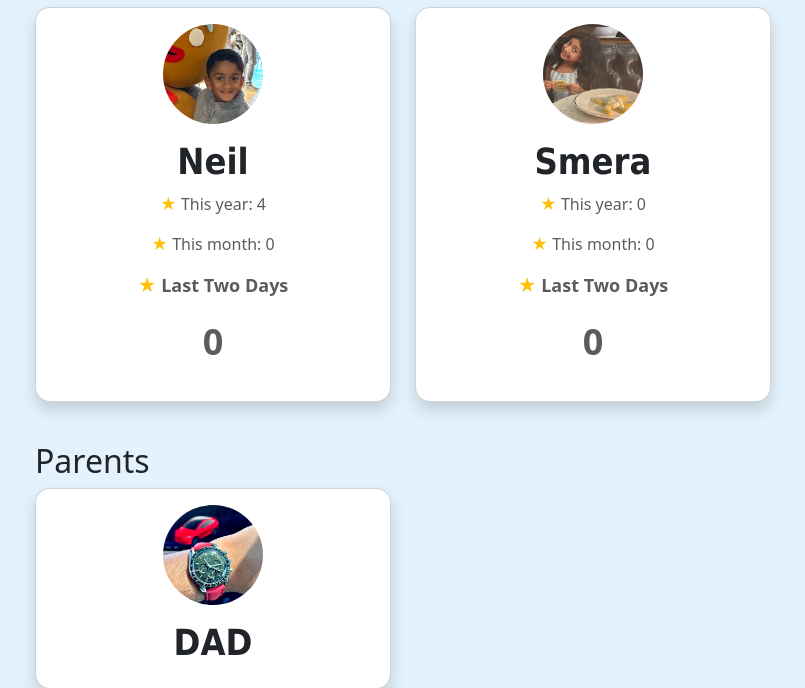
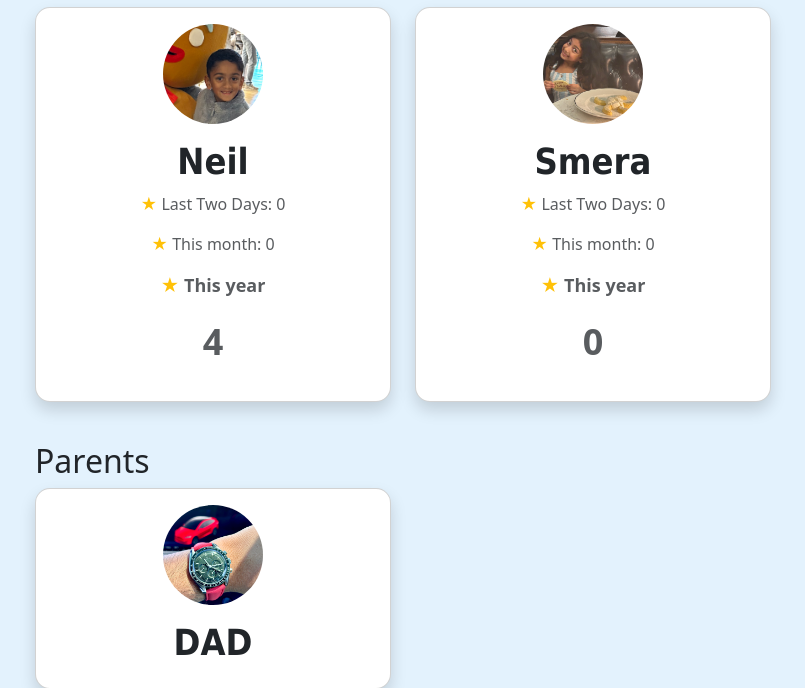
Before and after one commit to nash34/tasks-app, a Flask app: page / in a window 1280 px wide. Shown: the part 135-823 px from the top of the page, without its empty margins (47-852 px from the left). Run offline with Flask 3, Linux system fonts and the light colour scheme; data comes from the database, SQL or seed files in the repository.

Commit message:
Update landing.html

```diff
--- a/home-app-v1/templates/landing.html
+++ b/home-app-v1/templates/landing.html
@@ -10,10 +10,10 @@
                 <img src="{{ url_for('uploads', filename=user.profile_pic) if user.profile_pic else '/static/default.png' }}" class="card-img-top rounded-circle mx-auto mt-3" style="width:100px;height:100px;object-fit:cover;">
                 <div class="card-body">
                     <h5 class="username">{{ user.name }}</h5>
-                    <p class="text-muted"><span class="text-warning">★</span> This year: {{ user.stars_year }}</p>
+                    <p class="text-muted"><span class="text-warning">★</span> Last Two Days: {{ user.stars_last_two_days }}</p>
                     <p class="text-muted"><span class="text-warning">★</span> This month: {{ user.stars_month }}</p>
-                    <p class="text-muted stars-last-two-days"><span class="text-warning">★</span> Last Two Days </p>
-                    <p class="text-muted stars-last-two-days-number"> {{ user.stars_last_two_days }}</p>
+                    <p class="text-muted stars-last-two-days"><span class="text-warning">★</span> This year </p>
+                    <p class="text-muted stars-last-two-days-number"> {{ user.stars_year }}</p>
                 </div>
             </div>
         </a>
```
